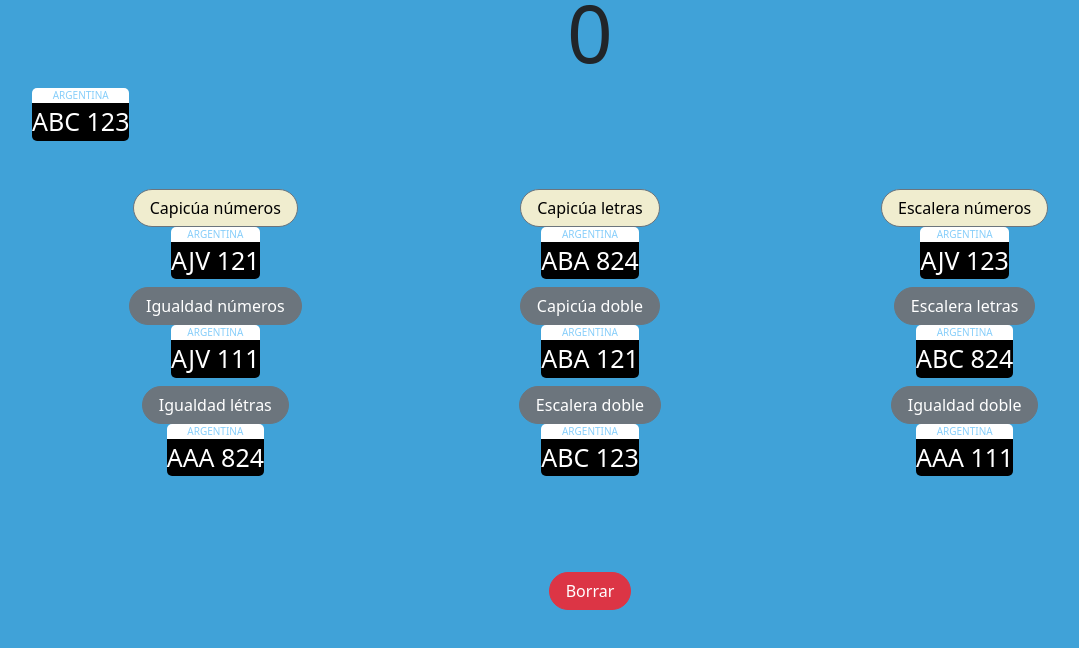
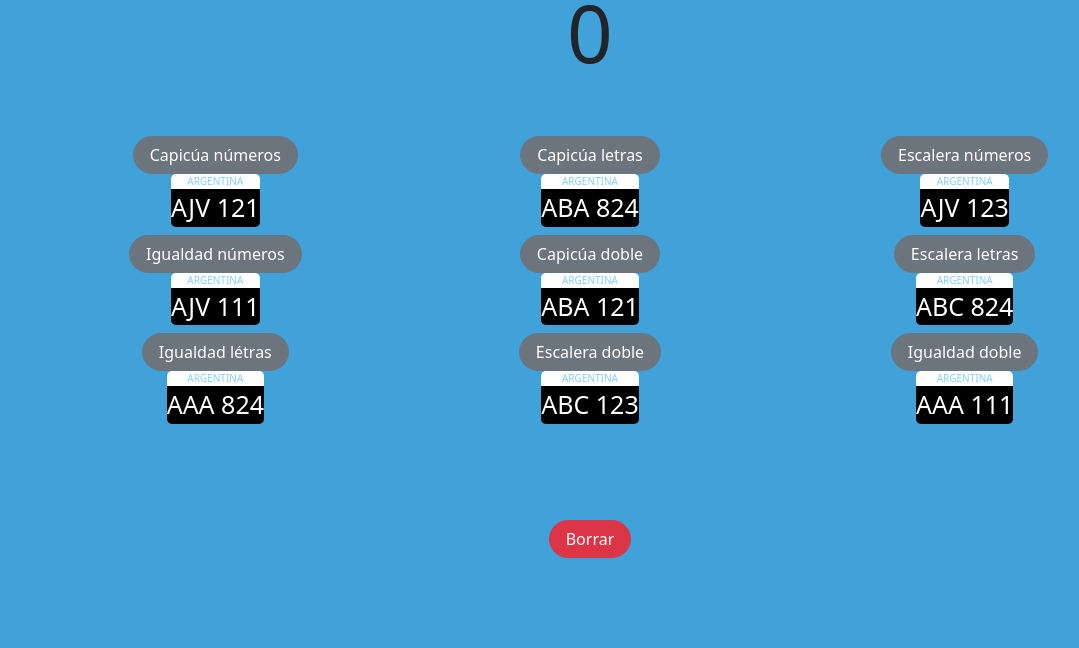
Before and after one commit to JuanPGaitan/Patentes-Game, a plain HTML site: page index.html in a window 1280 px wide. Shown: the part 118-766 px from the top of the page, without its empty margins (50-1129 px from the left). Drawn offline with nearby package versions, Linux system fonts and the light colour scheme.

Commit message:
Corrección de colores de los primeros 3 botones y borrado de la patente de modelo que estaba arriba de todo

```diff
--- a/index.html
+++ b/index.html
@@ -21,24 +21,11 @@
         <h3> 0 </h3>
     </div>
 
-    <div class="container">
-        <div class="plates1">
-            <div class="container center radiusTop white">
-                <p class="plateTop">ARGENTINA</p>
-            </div>
-            <div class="container center">
-                <div class="plates2 radiusBot">
-                    <p>ABC 123</p>
-                </div>
-            </div>
-        </div>
-    </div>
-
     <div class="container gap-2 justify-content-center py-5 grid">
 
         <div>
             <div class="container center">
-                <button class="btn btn-secondary rounded-pill px-3 blue" id="CapicNum" >Capicúa números</button>
+                <button class="btn btn-secondary rounded-pill px-3" id="CapicNum" >Capicúa números</button>
             </div>
             <div class="container center">
                 <div class="plates1">
@@ -56,7 +43,7 @@
 
         <div>
             <div class="container center">
-                <button class="btn btn-secondary rounded-pill px-3 blue" id="CapicLet">Capicúa letras</button>
+                <button class="btn btn-secondary rounded-pill px-3" id="CapicLet">Capicúa letras</button>
             </div>
             <div class="container center">
                 <div class="plates1">
@@ -74,7 +61,7 @@
 
         <div>
             <div class="container center">
-                <button class="btn btn-secondary rounded-pill px-3 blue" id="EscNum">Escalera números</button>
+                <button class="btn btn-secondary rounded-pill px-3" id="EscNum">Escalera números</button>
             </div>
             <div class="container center">
                 <div class="plates1">
```
